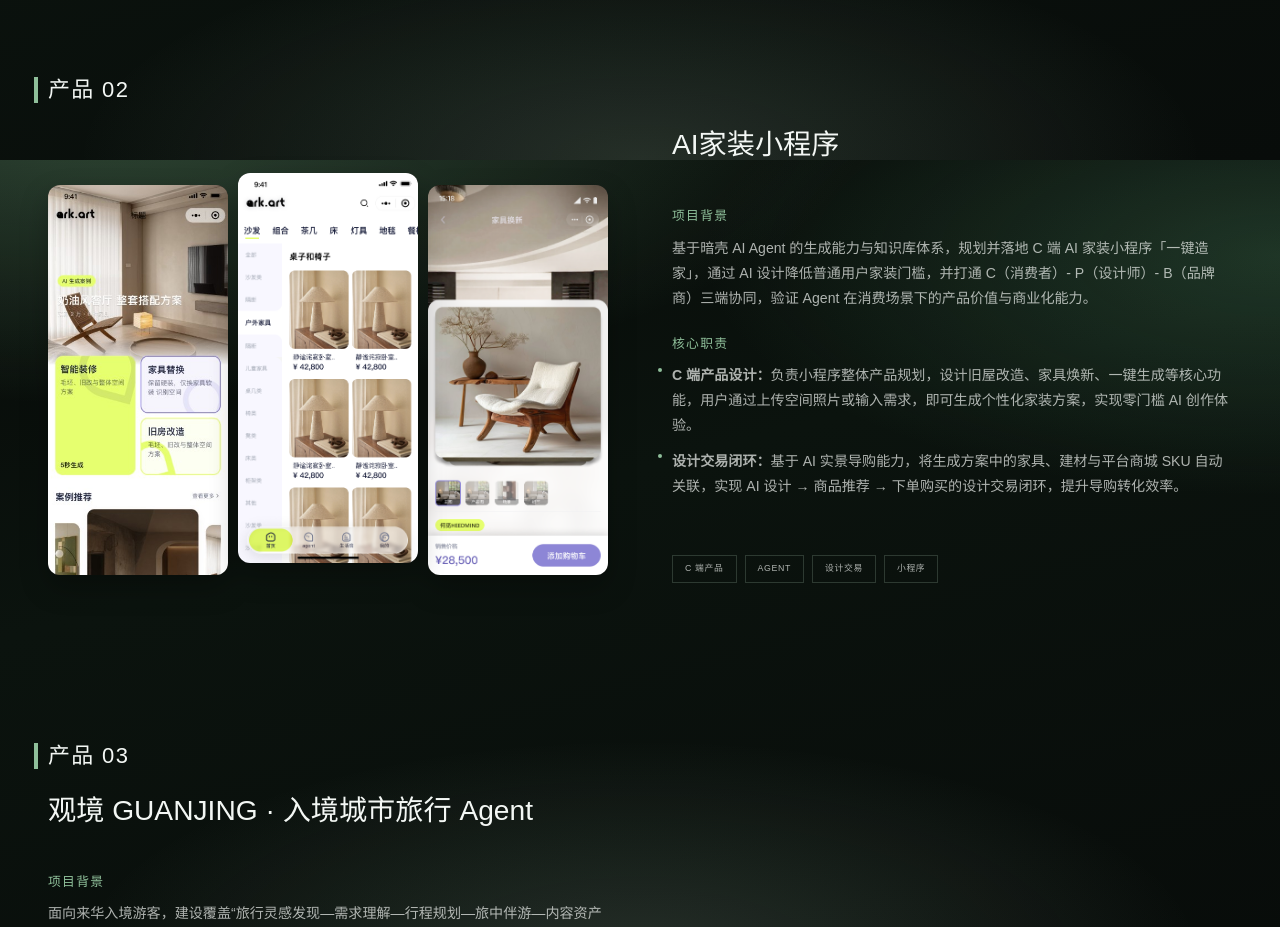
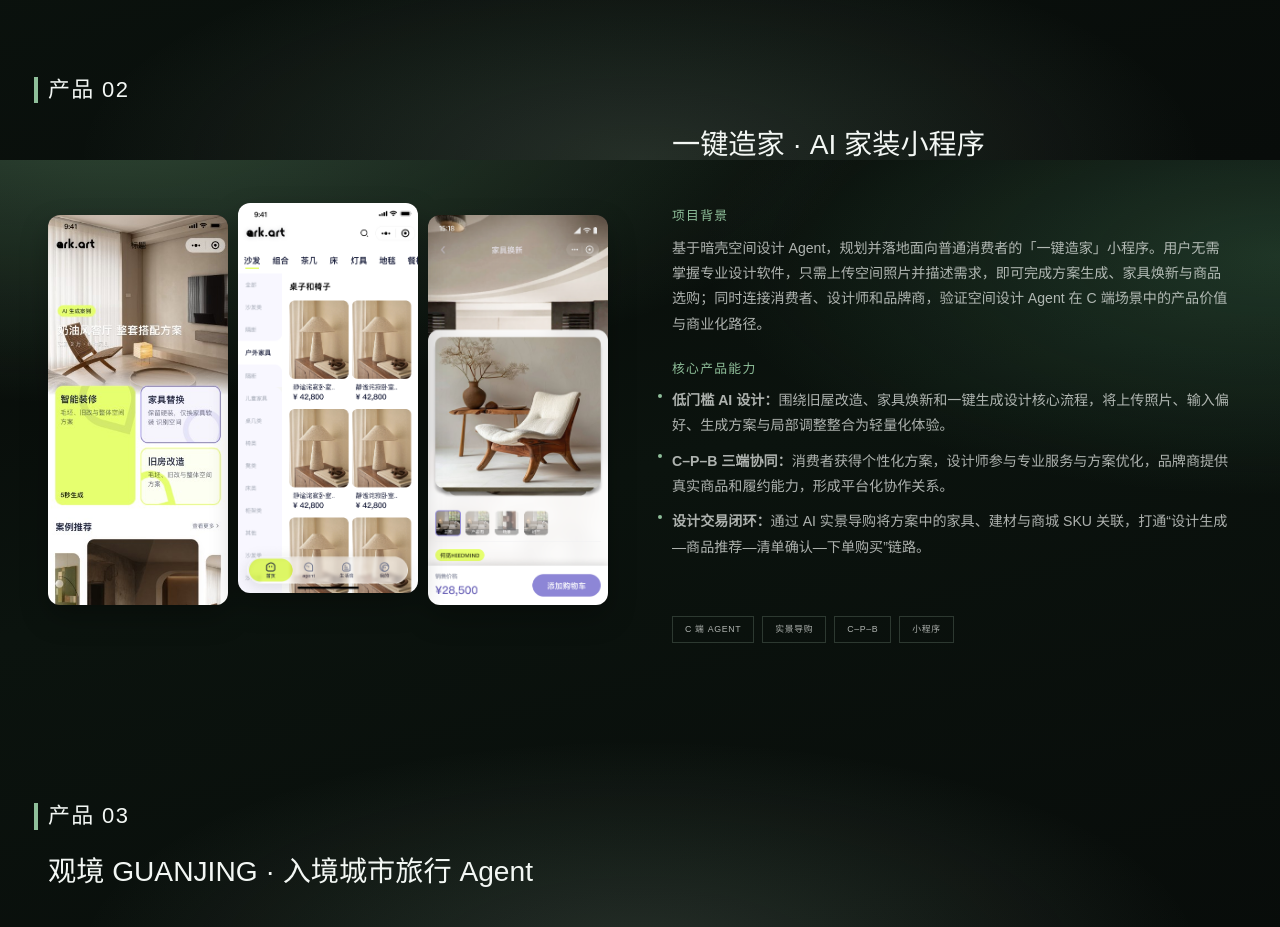
Before and after one commit to zhangyidi1017-hub/yidi-zhangportfolio, a website built with Vite: page index.html in a window 1280 px wide. Shown: the part 2240-3167 px from the top of the page. Built offline with nearby package versions, Linux system fonts and the light colour scheme; some packages are replaced by stand-ins of ours; files whose address does not match are found by name.

Commit message:
Refine AI home design mini app case study

```diff
--- a/index.html
+++ b/index.html
@@ -200,27 +200,28 @@
           <div class="work__label mono">产品 02</div>
           <div class="work__grid">
             <div class="work__info">
-              <h2 class="work__title">AI家装小程序</h2>
+              <h2 class="work__title">一键造家 · AI 家装小程序</h2>
 
               <div class="work-brief work-brief--inline">
                 <section class="work-brief__block">
                   <h4 class="mono work-brief__label">项目背景</h4>
-                  <p class="work-brief__text">基于暗壳 AI Agent 的生成能力与知识库体系，规划并落地 C 端 AI 家装小程序「一键造家」，通过 AI 设计降低普通用户家装门槛，并打通 C（消费者）- P（设计师）- B（品牌商）三端协同，验证 Agent 在消费场景下的产品价值与商业化能力。</p>
+                  <p class="work-brief__text">基于暗壳空间设计 Agent，规划并落地面向普通消费者的「一键造家」小程序。用户无需掌握专业设计软件，只需上传空间照片并描述需求，即可完成方案生成、家具焕新与商品选购；同时连接消费者、设计师和品牌商，验证空间设计 Agent 在 C 端场景中的产品价值与商业化路径。</p>
                 </section>
 
                 <section class="work-brief__block">
-                  <h4 class="mono work-brief__label">核心职责</h4>
+                  <h4 class="mono work-brief__label">核心产品能力</h4>
                   <ul class="work-brief__list">
-                    <li><strong>C 端产品设计：</strong>负责小程序整体产品规划，设计旧屋改造、家具焕新、一键生成等核心功能，用户通过上传空间照片或输入需求，即可生成个性化家装方案，实现零门槛 AI 创作体验。</li>
-                    <li><strong>设计交易闭环：</strong>基于 AI 实景导购能力，将生成方案中的家具、建材与平台商城 SKU 自动关联，实现 AI 设计 → 商品推荐 → 下单购买的设计交易闭环，提升导购转化效率。</li>
+                    <li><strong>低门槛 AI 设计：</strong>围绕旧屋改造、家具焕新和一键生成设计核心流程，将上传照片、输入偏好、生成方案与局部调整整合为轻量化体验。</li>
+                    <li><strong>C–P–B 三端协同：</strong>消费者获得个性化方案，设计师参与专业服务与方案优化，品牌商提供真实商品和履约能力，形成平台化协作关系。</li>
+                    <li><strong>设计交易闭环：</strong>通过 AI 实景导购将方案中的家具、建材与商城 SKU 关联，打通“设计生成—商品推荐—清单确认—下单购买”链路。</li>
                   </ul>
                 </section>
               </div>
 
               <ul class="work__tags mono">
-                <li>C 端产品</li>
-                <li>Agent</li>
-                <li>设计交易</li>
+                <li>C 端 Agent</li>
+                <li>实景导购</li>
+                <li>C–P–B</li>
                 <li>小程序</li>
               </ul>
             </div>
```
